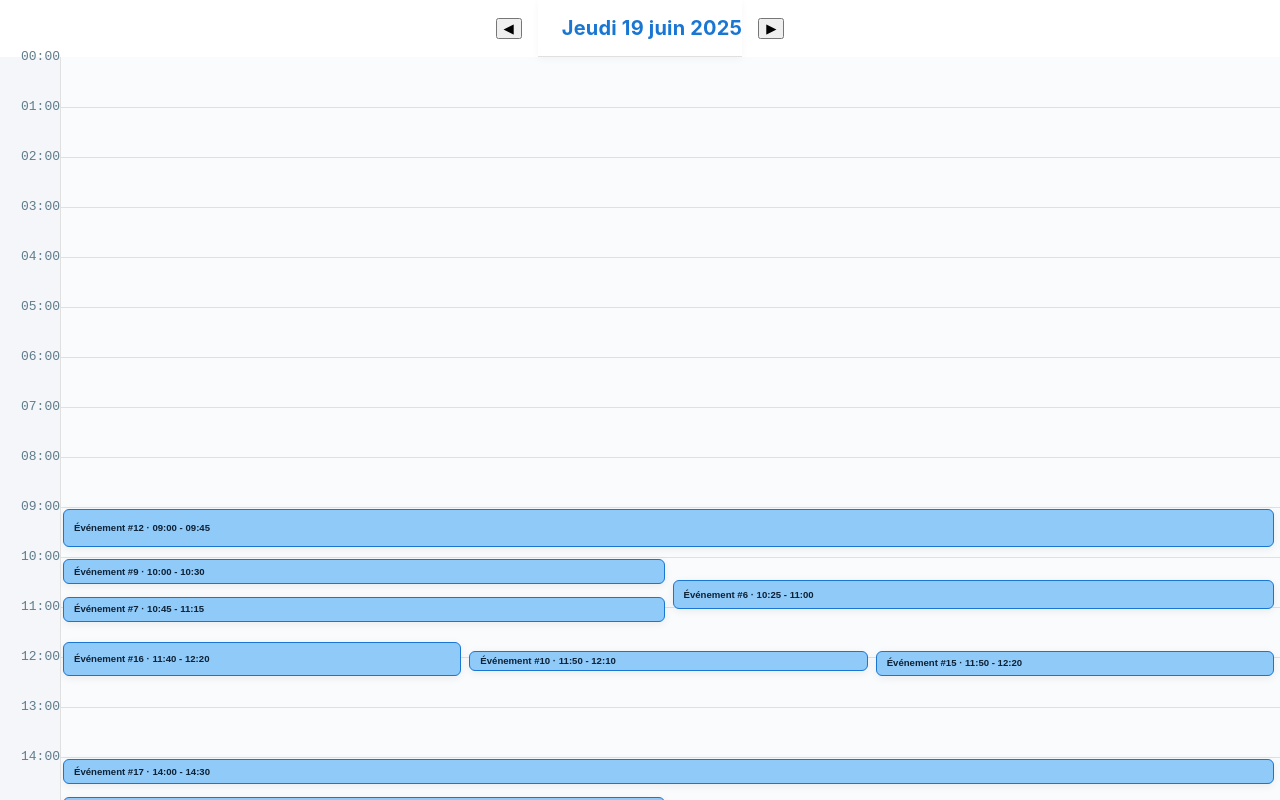
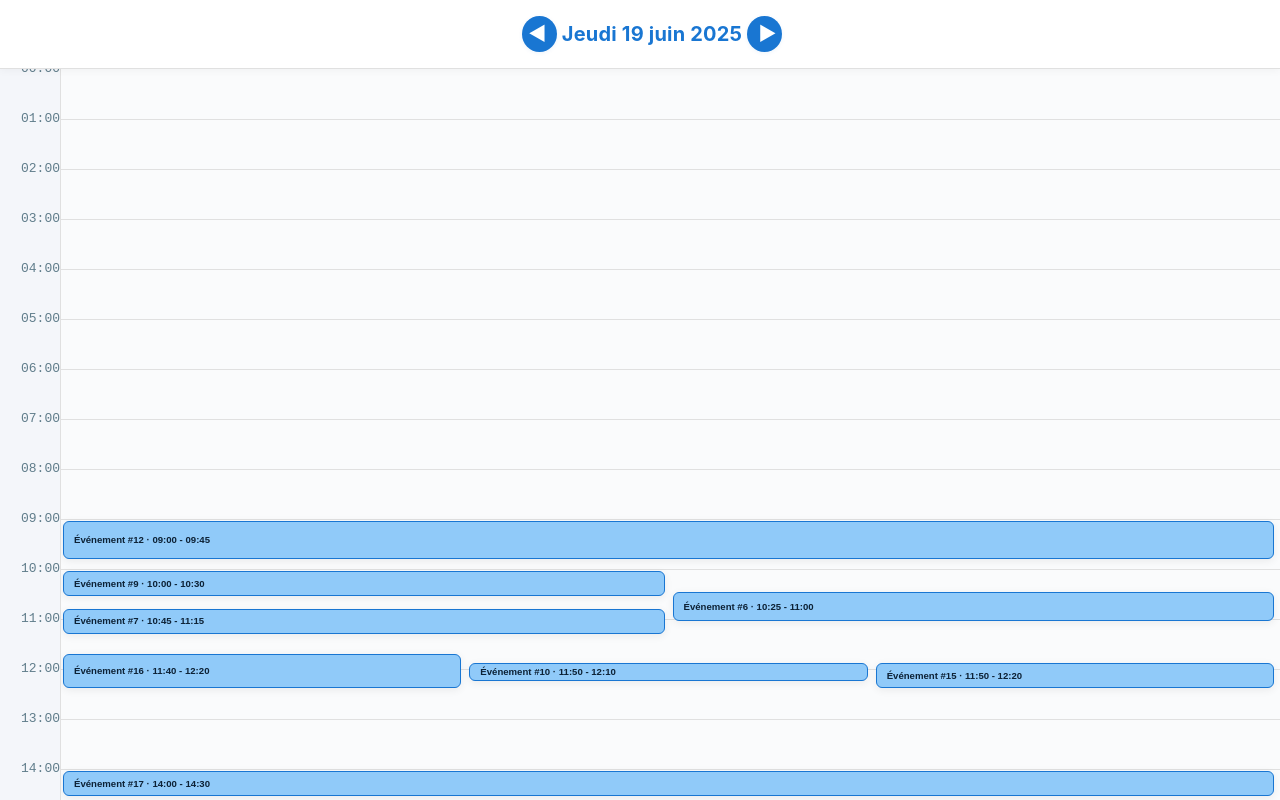
Before and after one commit to herradiamine/GoLendar-Front, a React (Create React App) app: page / in a window 1280 px wide. Shown: the top 800 px of the page. Built offline with nearby package versions, Linux system fonts and the light colour scheme.

Commit message:
Test - #NOID - Finitions, alignements correcte des boutons de changements de dates

```diff
--- a/src/App.js
+++ b/src/App.js
@@ -115,11 +115,11 @@ const App = () => {
 
   return (
     <div>
-      <div style={{ display: 'flex', alignItems: 'center', justifyContent: 'center', gap: 16 }}>
-        <button onClick={handlePrevDay} aria-label="Jour précédent">◀</button>
-        <CalendarHeader date={dateString.charAt(0).toUpperCase() + dateString.slice(1)} />
-        <button onClick={handleNextDay} aria-label="Jour suivant">▶</button>
-      </div>
+      <CalendarHeader
+        date={dateString.charAt(0).toUpperCase() + dateString.slice(1)}
+        onPrevDay={handlePrevDay}
+        onNextDay={handleNextDay}
+      />
       <div className="calendar-outer">
         <HourColumn hours={HOURS} startHour={START_HOUR} endHour={END_HOUR} />
         <CalendarArea events={events} hours={HOURS} startHour={START_HOUR} endHour={END_HOUR} />
--- a/src/components/CalendarHeader.js
+++ b/src/components/CalendarHeader.js
@@ -1,8 +1,13 @@
 import React from 'react';
+import '../styles/Calendar.css';
 
-const CalendarHeader = ({ date }) => (
+const CalendarHeader = ({ date, onPrevDay, onNextDay }) => (
   <div className="calendar-header">
-    {date}
+    <div className="calendar-header-date">
+      <span className="calendar-nav-btn" onClick={onPrevDay} aria-label="Jour précédent">◀&nbsp;</span>
+      &nbsp;{date}&nbsp;
+      <span className="calendar-nav-btn" onClick={onNextDay} aria-label="Jour suivant">&nbsp;▶</span>
+    </div>
   </div>
 );
 
--- a/src/styles/Calendar.css
+++ b/src/styles/Calendar.css
@@ -116,11 +116,22 @@
   justify-content: center;
   transition: background 0.2s, box-shadow 0.2s;
   box-shadow: 0 1px 4px rgba(25, 118, 210, 0.08);
+  padding: 1px 1px 3px 2px;
 }
 
 .calendar-nav-btn:hover, .calendar-nav-btn:focus {
   background: #1565c0;
-  outline: none;
+}
+
+.calendar-header-date {
+  display: flex;
+  flex: 0 1 auto;
+  align-items: center;
+  justify-content: center;
+  font-size: 1.25rem;
+  font-weight: bold;
+  color: #1976d2;
+  letter-spacing: 0.01em;
 }
 
 @media (min-width: 601px) {
--- a/src/styles/Event.css
+++ b/src/styles/Event.css
@@ -14,18 +14,18 @@
   margin: 2px;
   position: absolute;
   box-sizing: border-box;
-  min-height: 20px;
   min-width: 0;
 }
 
 .event-title,
 .event-time {
   font-size: 0.60rem;
-  line-height: 1;
+  line-height: 2;
   white-space: nowrap;
   text-overflow: ellipsis;
   font-weight: bold;
   display: inline;
+  overflow: auto;
 }
 
 .event-time {
```
